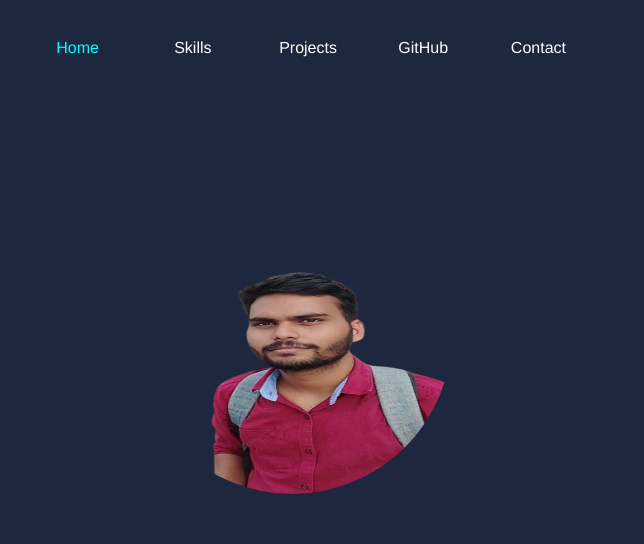
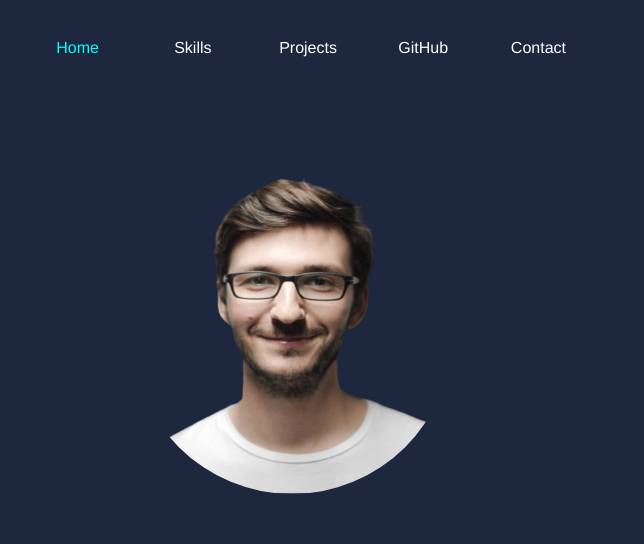
Before and after one commit to 123abhisek/Personal_Portfolio, a plain HTML site: page Protfolio/index.html in a window 1280 px wide. Shown: the top 544 px of the page, 636-1280 px from the left. Drawn offline with Linux system fonts and the light colour scheme.

Commit message:
index.html

```diff
--- a/Protfolio/index.html
+++ b/Protfolio/index.html
@@ -47,7 +47,7 @@
         <div class="btn" onclick="downloadFile()">Download CV</div>
       </div>
       <div class="container-right">
-        <img src="./img/abhi.png" alt="" />
+        <img src="./img/perfil.png" alt="" />
       </div>
     </section>
 
```
